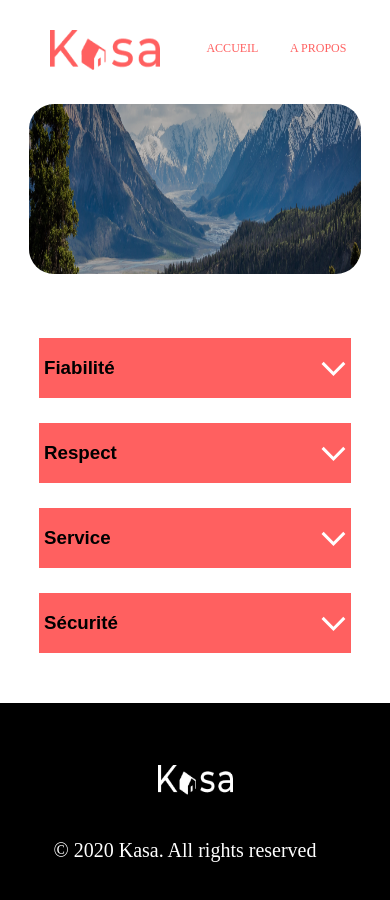
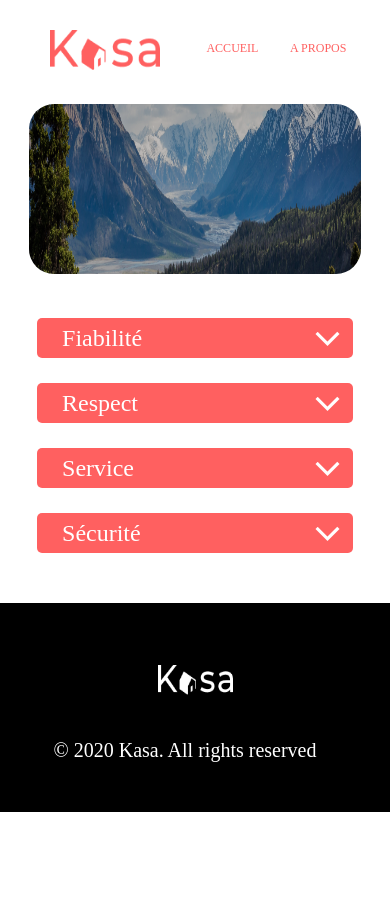
Before and after one commit to Boubamahir2/Abubakar_Mahir_P7_02032023, a React (Create React App) app in the folder app/: page /about in a window 390 px wide. Shown: the top 900 px of the page. After the commit the page ends 844 px from the top, so only its background shows below. Built offline with nearby package versions, Linux system fonts and the light colour scheme.

Commit message:
css for about page

```diff
--- a/app/src/components/Dropdown/Dropdown.css
+++ b/app/src/components/Dropdown/Dropdown.css
@@ -1,7 +1,6 @@
 .mainDropdown {
   margin-left: 10%;
   margin-right: 10%;
-  width: 80%;
   margin-bottom: 50px;
 }
 
@@ -16,4 +15,96 @@
   padding: 5px;
   height: 50px;
   align-items: center;
+  border-radius: 5px;
 }
+
+.dropdown_content {
+  width: auto;
+  height: auto;
+  border-radius: 5px;
+  background-color: #F6F6F6;
+  color: #FF6060;
+  padding: 40px 10px 40px 40px;
+  margin-top: -5px;
+  font-size: 24px;
+}
+
+.dropdown_button {
+  display: flex;
+  flex-direction: column;
+  justify-content: center;
+  width: 100%;
+  height: 60px;
+  font-size: 18px;
+  border-radius: 5px;
+  border: none;
+  background-color: #FF6060;
+  color: #FFFFFF;
+}
+
+.dropdown_hidden {
+  display: none;
+
+}
+
+.dropdown_arrow {
+  /* width: 20px;
+  height: 20px; */
+  margin-right: 2%;
+
+}
+
+.dropdown_title {
+  font-family: 'Montserrat';
+  font-weight: 500;
+  font-size: 24px;
+  color: #FFFFFF;
+  margin: 0 20px;
+}
+
+/* Tablet styles */
+@media only screen and (max-width: 1024px) {
+
+
+  .dropdown_title_arrow {
+    height: 40px;
+    font-size: 16px;
+  }
+
+  .dropdown_button {
+    height: 50px;
+    font-size: 16px;
+  }
+
+  .dropdown_content {
+    padding: 20px 0px 20px 20px;
+  }
+}
+
+/* Smartphone styles */
+@media all and (max-width: 767px) {
+  .mainDropdown {
+    margin-left: 5%;
+    margin-right: 5%;
+
+    margin-top: -20px;
+  }
+
+  .dropdown_title_arrow {
+    height: 30px;
+    font-size: 14px;
+    margin-left: 5%;
+    margin-right: 5%;
+  }
+
+  .dropdown_button {
+    height: 40px;
+    font-size: 14px;
+  }
+
+  .dropdown_content {
+    padding: 20px 5px 20px 20px;
+  margin-left: 5%;
+    margin-right: 5%;
+  }
+}
--- a/app/src/components/Dropdown/Dropdown.jsx
+++ b/app/src/components/Dropdown/Dropdown.jsx
@@ -1,5 +1,5 @@
 import React,{useState} from 'react'
-import arrowDown from '../../assets/svg/dow-arrow.svg';
+import arrowDown from '../../assets/arrowDown.png';
 import arrowUp from '../../assets/arrowUp.png';
 
 const Dropdown = ({ title, text_content }) => {
```
Also changed, not shown: app/src/assets/arrowDown.png (added).
